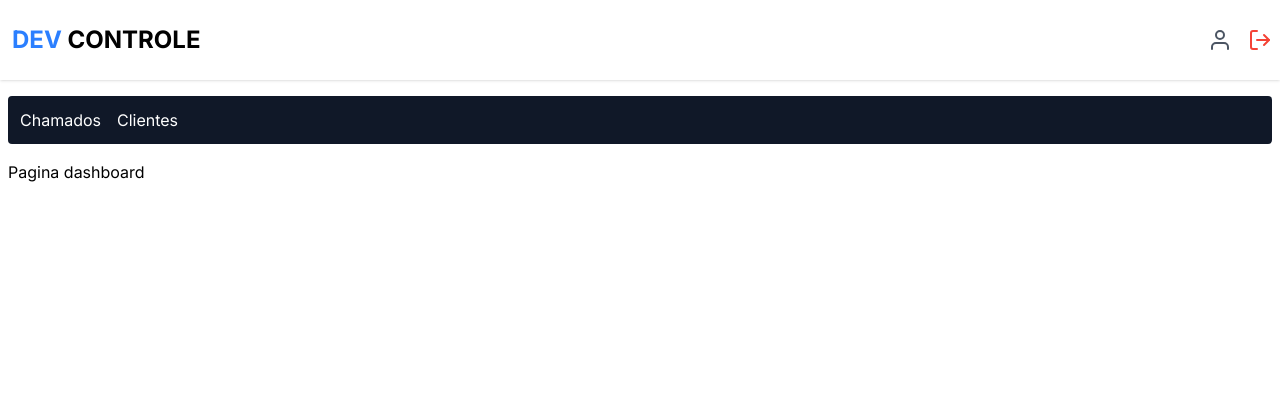
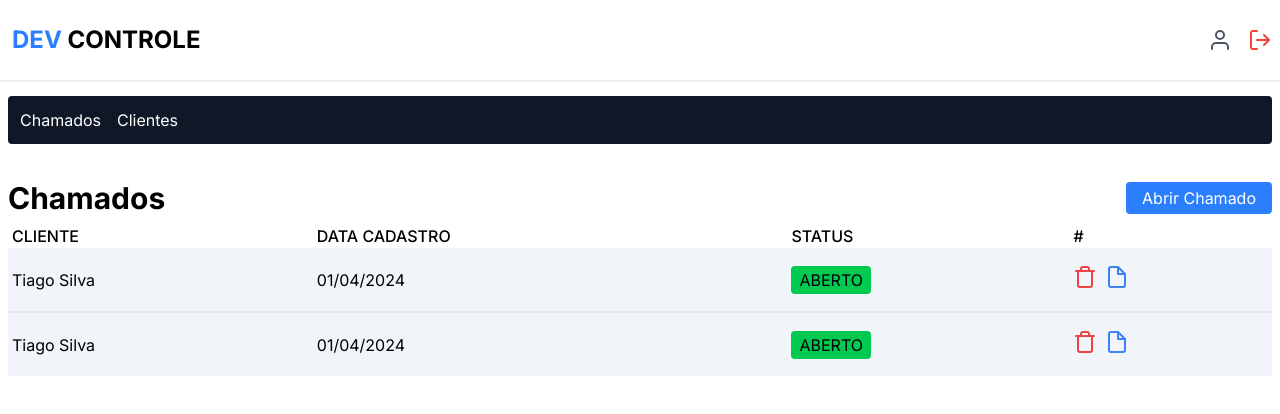
Before and after one commit to veigarj/devcontrole, a Next.js app in the folder devcontrole/: page /dashboard in a window 1280 px wide. Shown: the top 414 px of the page. Built offline with nearby package versions, Linux system fonts and the light colour scheme; no server answers; sample sign-in values are in the browser's storage.

Commit message:
feat: initial config table for custumer dashboard page

```diff
--- /dev/null
+++ b/devcontrole/src/app/dashboard/components/ticket/index.tsx
@@ -0,0 +1,28 @@
+import { FiTrash,FiFile } from "react-icons/fi"
+export function TicketItem() {
+  return (
+    <>
+        <tr className="border-b-2 border-b-slate-200 h-16 last:border-b-0 bg-slate-100 hover:bg-gray-200 duration-300">
+            <td className="text-left pl-1">
+                Tiago Silva
+            </td>
+            <td className="text-left hidden sm:table-cell">
+                01/04/2024
+            </td>
+            <td className="text-left">
+                <span className="bg-green-500 px-2 py-1 rounded">ABERTO</span>
+            </td>
+            <td className="text-left">
+                <button className="mr-2">
+                    <FiTrash size={24} color="#ef4444"/>
+                </button>
+                <button>
+                    <FiFile size={24} color="#3b82f6"/>
+                </button>
+            </td>
+        </tr>
+
+
+    </>
+  )
+}
--- a/devcontrole/src/app/dashboard/page.tsx
+++ b/devcontrole/src/app/dashboard/page.tsx
@@ -2,6 +2,8 @@
 import { getServerSession } from 'next-auth'
 import { authOptions } from '@/lib/auth'
 import { redirect } from 'next/navigation'
+import Link from 'next/link'
+import { TicketItem } from '@/app/dashboard/components/ticket/index'
 
 export default async function Dashboard() {
   const session = await getServerSession(authOptions)
@@ -12,7 +14,30 @@
 
   return (
     <Container>
-        <h1>Pagina dashboard</h1>
+      <main className='mt-9 mb-2'>
+        <div className='flex items-center justify-between '>
+        <h1 className="text-3xl font-bold">Chamados</h1>
+        <Link href="/dashboard/new" className="bg-blue-500 text-white px-4 py-1 rounded">
+          Abrir Chamado
+        </Link>
+        </div>
+
+        <table className='min-w-full my-2'>
+          <thead>
+            <tr>
+              <th className='font-medium text-left pl-1'>CLIENTE</th>
+              <th className='font-medium text-left hidden sm:block'>DATA CADASTRO</th>
+              <th className='font-medium text-left'>STATUS</th>
+              <th className='font-medium text-left'>#</th>
+            </tr>
+          </thead>
+          <tbody>
+            <TicketItem />
+            <TicketItem />
+
+          </tbody>
+        </table>
+      </main>
     </Container>
   )
 }
```
